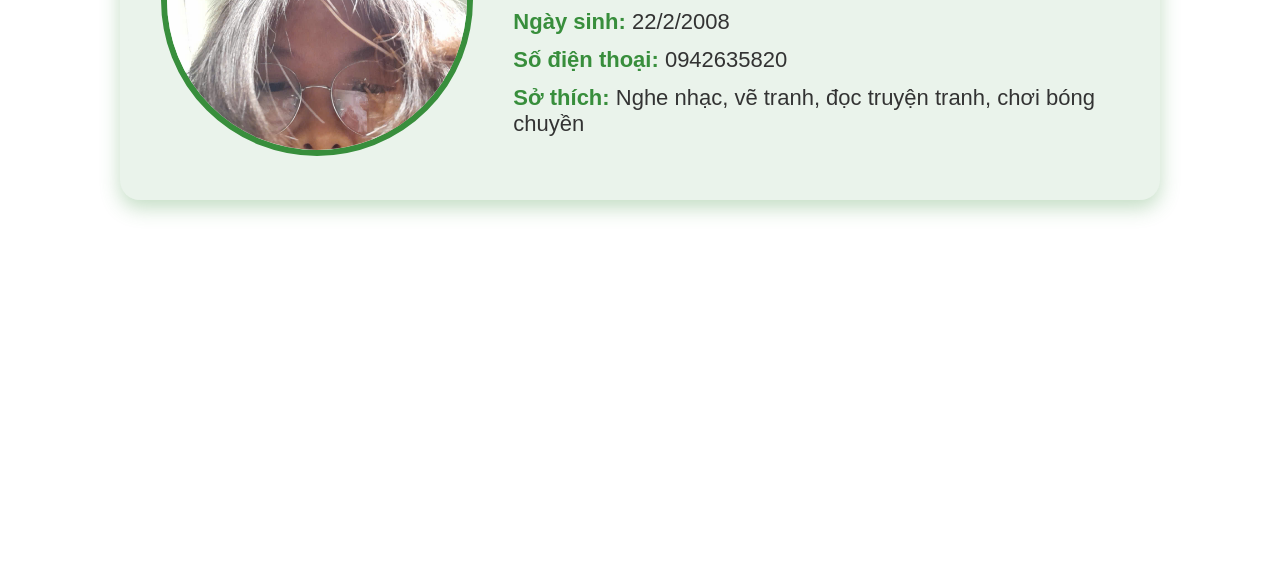
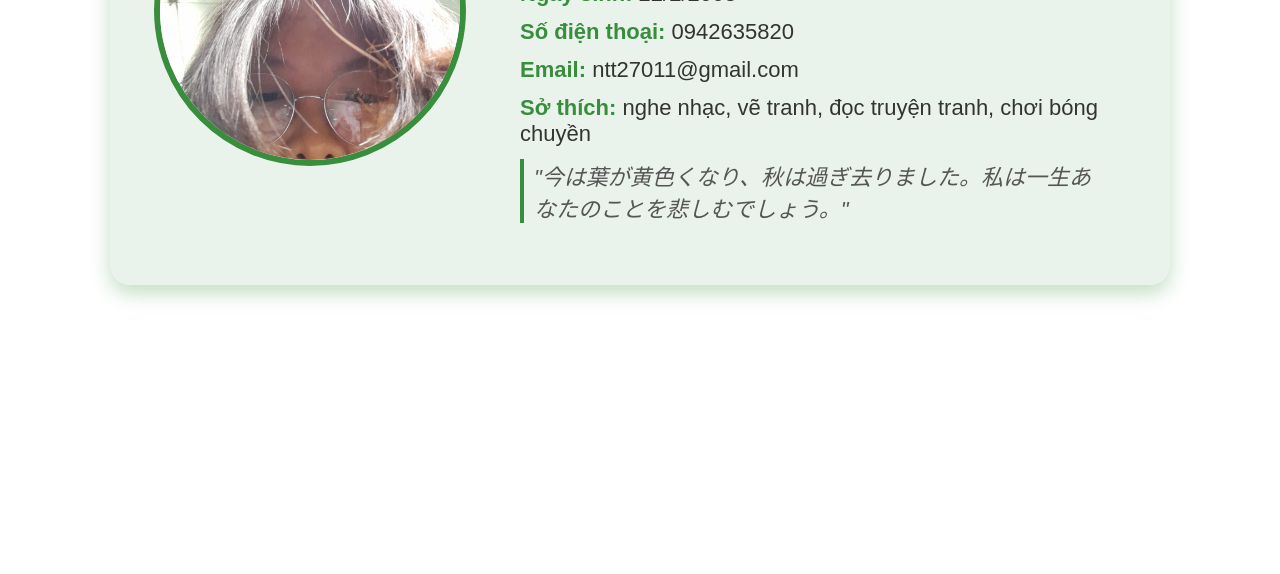
Before and after one commit to tmi425084-svg/tinhoc12, a plain HTML site: page truc.html in a window 1280 px wide. Shown: the part 226-800 px from the top of the page. Drawn offline with Linux system fonts and the light colour scheme.

Commit message:
Update truc.html

```diff
--- a/truc.html
+++ b/truc.html
@@ -19,7 +19,7 @@
             flex-wrap: wrap;
             max-width: 1000px;
             margin: 50px auto;
-            padding: 20px;
+            padding: 30px;
             background: rgba(56,142,60,0.1);
             border-radius: 20px;
             box-shadow: 0 8px 20px rgba(56,142,60,0.3);
@@ -41,7 +41,7 @@
 
         .profile-info {
             flex: 2 1 500px;
-            padding: 20px;
+            padding: 20px 40px;
         }
 
         .profile-info h1 {
@@ -58,6 +58,15 @@
         .profile-info .label {
             font-weight: bold;
             color: #388e3c;
+        }
+
+        .quote {
+            font-style: italic;
+            color: #555;
+            font-size: 20px;
+            margin-top: 20px;
+            padding-left: 10px;
+            border-left: 4px solid #388e3c;
         }
 
         /* Responsive */
@@ -89,6 +98,9 @@
             .profile-info p {
                 font-size: 18px;
             }
+            .quote {
+                font-size: 16px;
+            }
         }
 
     </style>
@@ -101,10 +113,11 @@
         </div>
         <div class="profile-info">
             <h1>Ngô Thanh Trúc</h1>
-            <p><span class="label">Email:</span> ntt27011@gmail.com</p>
             <p><span class="label">Ngày sinh:</span> 22/2/2008</p>
             <p><span class="label">Số điện thoại:</span> 0942635820</p>
-            <p><span class="label">Sở thích:</span> Nghe nhạc, vẽ tranh, đọc truyện tranh, chơi bóng chuyền</p>
+            <p><span class="label">Email:</span> ntt27011@gmail.com</p>
+            <p><span class="label">Sở thích:</span> nghe nhạc, vẽ tranh, đọc truyện tranh, chơi bóng chuyền</p>
+            <p class="quote">"今は葉が黄色くなり、秋は過ぎ去りました。私は一生あなたのことを悲しむでしょう。"</p>
         </div>
     </div>
 
```
